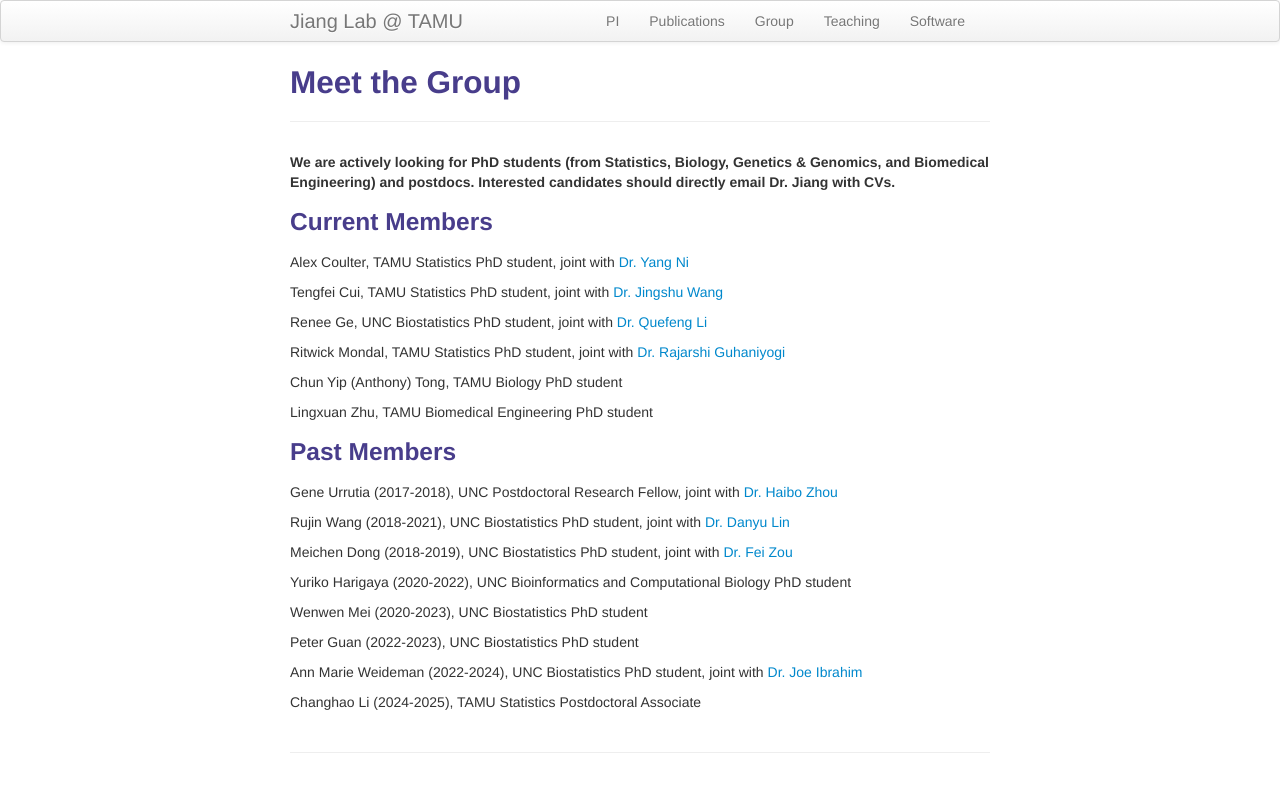
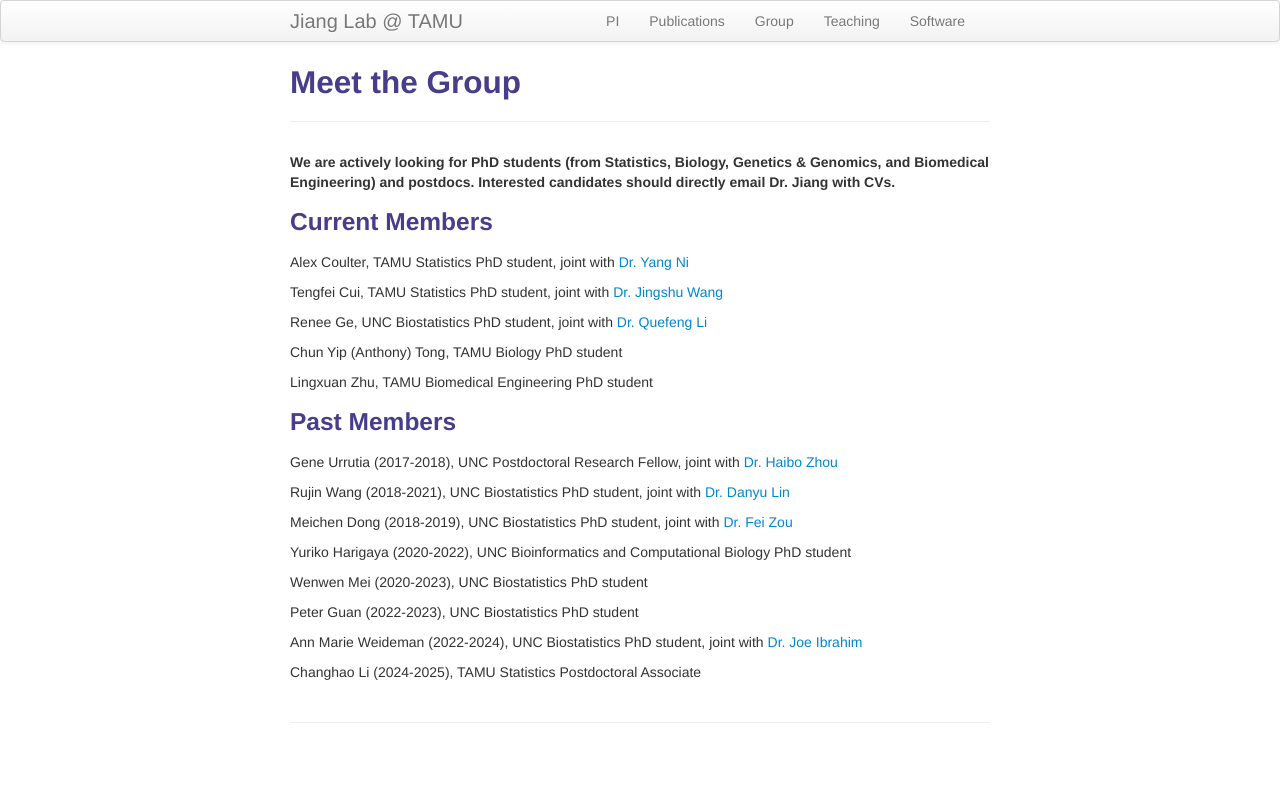
Before and after one commit to yuchaojiang/yuchaojiang.github.io, a Jekyll site: the page built from pages/group.md, in a window 1280 px wide. Shown: the top 792 px of the page. Built offline with Jekyll 4.4.1, drawn with Linux system fonts in a browser that asks for light colours.

Commit message:
Update group.md

```diff
--- a/pages/group.md
+++ b/pages/group.md
@@ -13,8 +13,6 @@ Alex Coulter, TAMU Statistics PhD student, joint with [Dr. Yang Ni](https://site
 Tengfei Cui, TAMU Statistics PhD student, joint with [Dr. Jingshu Wang](https://stat.uchicago.edu/people/profile/jingshu-wang/)
 
 Renee Ge, UNC Biostatistics PhD student, joint with [Dr. Quefeng Li](https://quefengli.github.io/)
-
-Ritwick Mondal, TAMU Statistics PhD student, joint with [Dr. Rajarshi Guhaniyogi](https://sites.google.com/view/rajguhaniyogi)
 
 Chun Yip (Anthony) Tong, TAMU Biology PhD student
 
```
